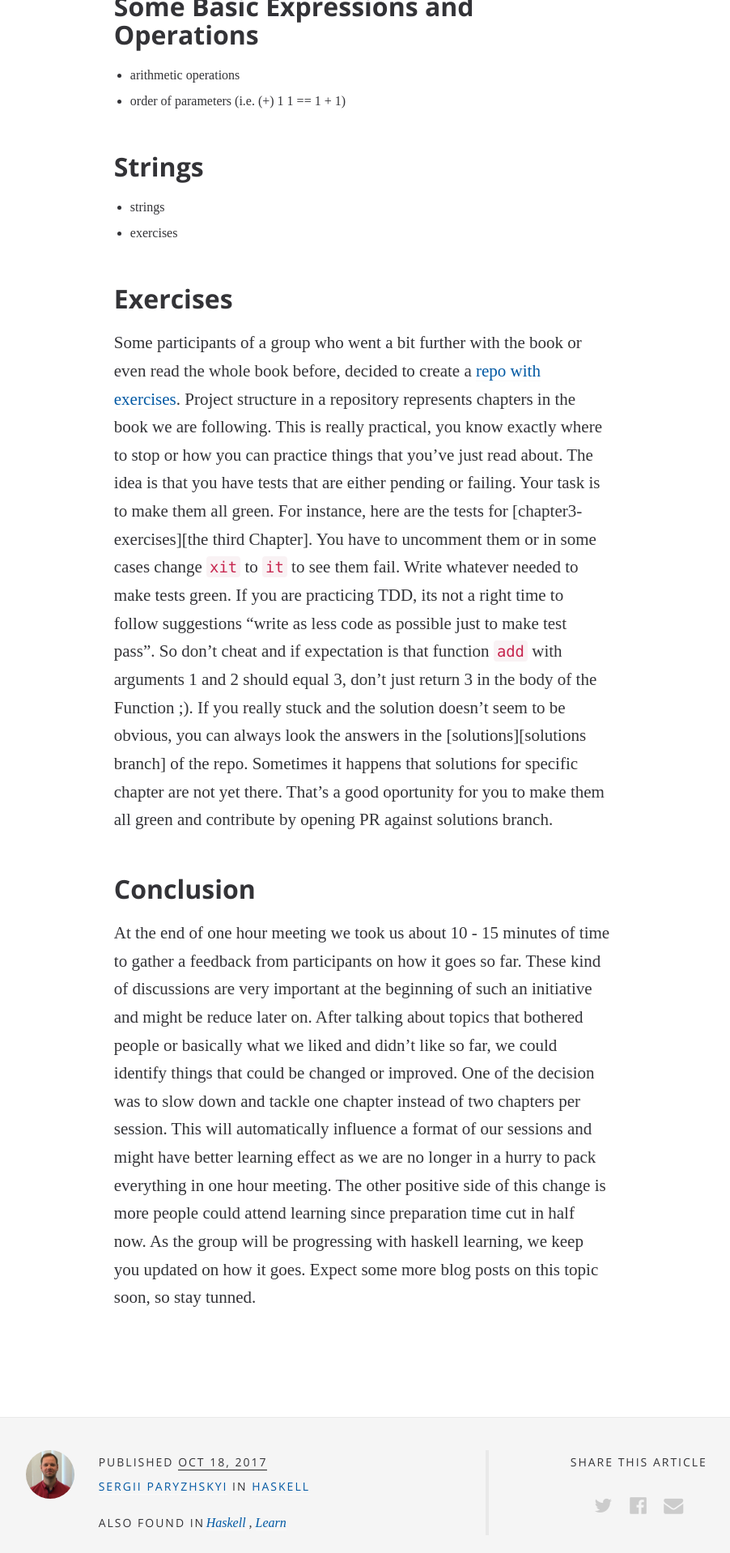
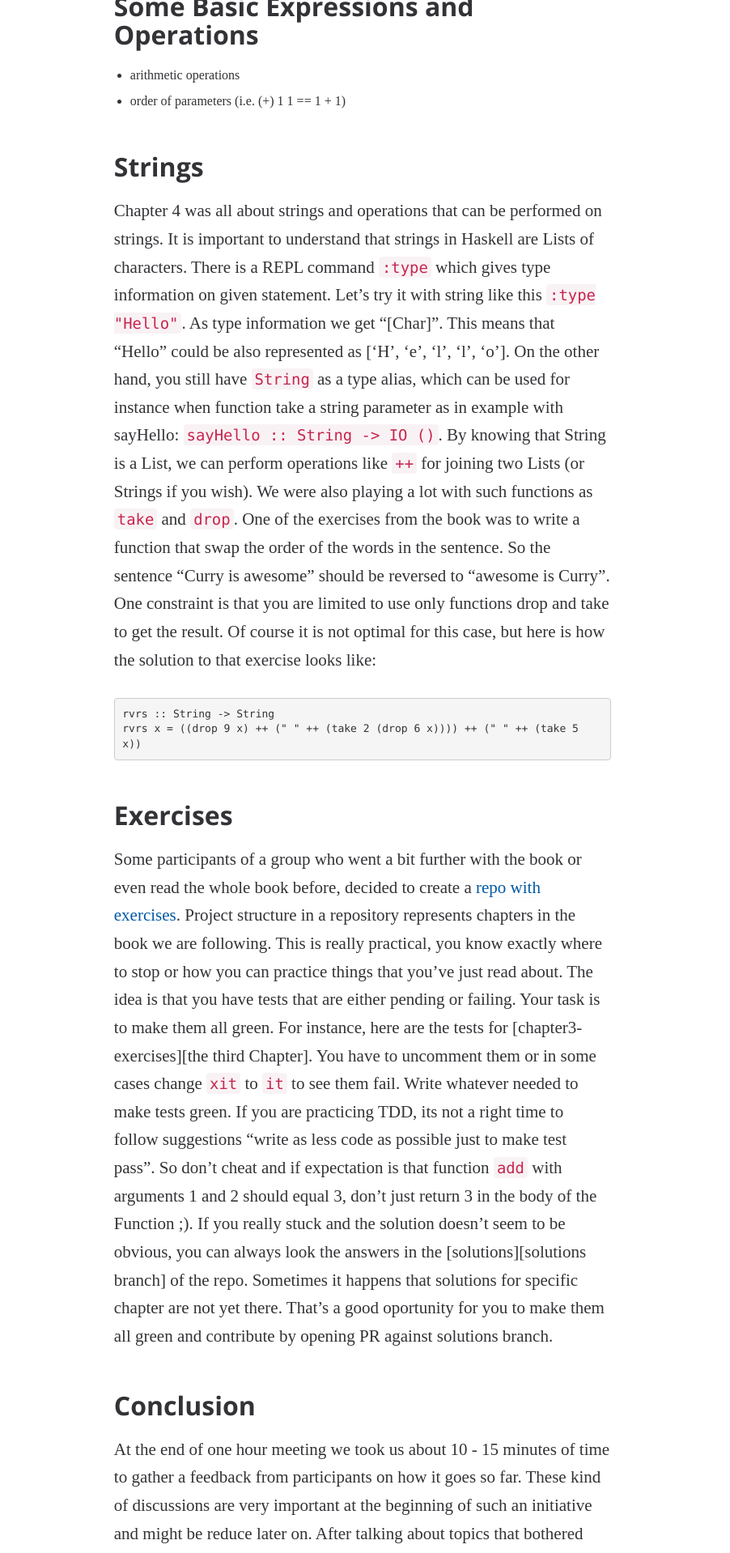
Before and after one commit to holidaycheck/tech-blog, a Jekyll site: the page built from _posts/2017-10-19-haskell-learning-group-2nd-meeting.md, in a window 1280 px wide. Shown: the part 2518-4436 px from the top of the page at 81% size, without its empty margins (192-1094 px from the left). Built offline with Jekyll 4.4.1, drawn with Linux system fonts in a browser that asks for light colours; some web fonts are replaced; some of the changed text lies outside the part shown.

Commit message:
Add part about Strings

````diff
--- a/_posts/2017-10-19-haskell-learning-group-2nd-meeting.md
+++ b/_posts/2017-10-19-haskell-learning-group-2nd-meeting.md
@@ -29,7 +29,7 @@ You can start REPL in your console by running `ghci`. You can begin to play ther
 ## Hello World
 
 It all starts with printing out the "Hello World!" and Haskell is not an exception. Here is how this simple programm can look like written with Haskell:
-```javascript
+```haskell
 sayHello :: String -> IO ()
 sayHello x = putStrLn ("Hello, " ++ x ++ "!")
 ```
@@ -44,8 +44,15 @@ So, the second line is definition of the function itself. We take x as a paramet
   - order of parameters (i.e. (+) 1 1 == 1 + 1)
 
 ## Strings
-  - strings
-  - exercises
+
+Chapter 4 was all about strings and operations that can be performed on strings. It is important to understand that strings in Haskell are Lists of characters. There is a REPL command `:type` which gives type information on given statement. Let's try it with string like this `:type "Hello"`. As type information we get "[Char]". This means that "Hello" could be also represented as ['H', 'e', 'l', 'l', 'o']. On the other hand, you still have `String` as a type alias, which can be used for instance when function take a string parameter as in example with sayHello: `sayHello :: String -> IO ()`.
+By knowing that String is a List, we can perform operations like `++` for joining two Lists (or Strings if you wish). We were also playing a lot with such functions as `take` and `drop`. One of the exercises from the book was to write a function that swap the order of the words in the sentence. So the sentence "Curry is awesome" should be reversed to "awesome is Curry". One constraint is that you are limited to use only functions drop and take to get the result. Of course it is not optimal for this case, but here is how the solution to that exercise looks like:
+
+```haskell
+rvrs :: String -> String
+rvrs x = ((drop 9 x) ++ (" " ++ (take 2 (drop 6 x)))) ++ (" " ++ (take 5 x))
+```
+
 
 
 ## Exercises
````
